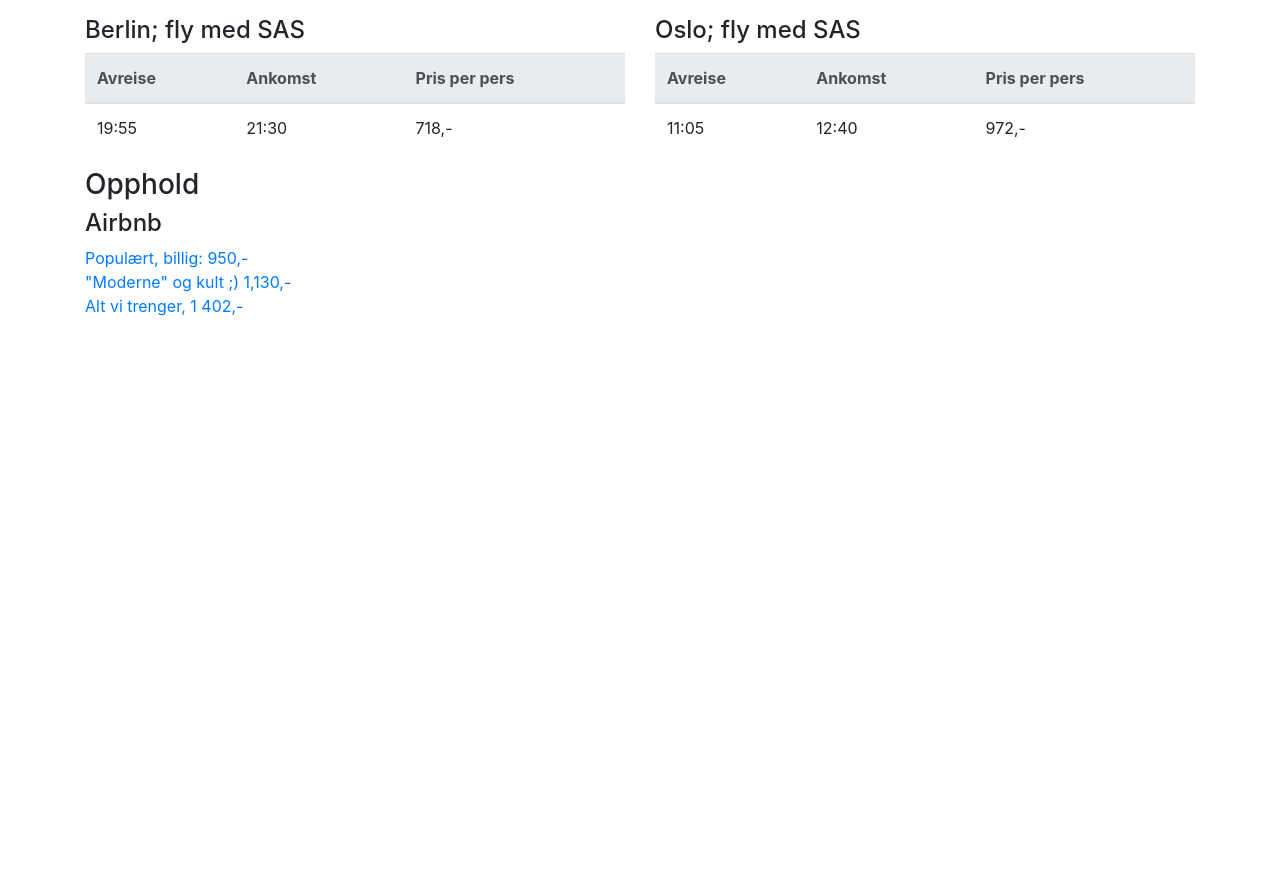
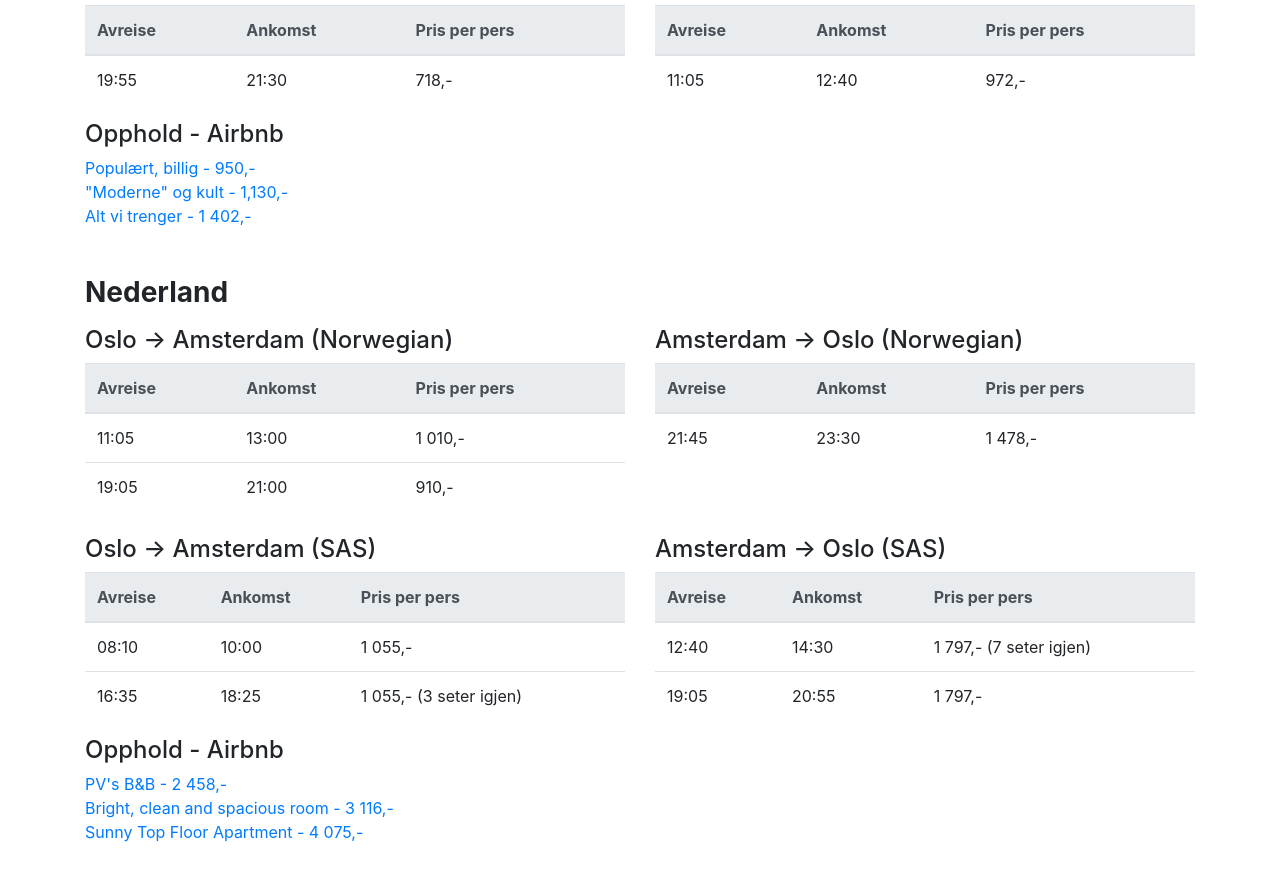
Before and after one commit to Akswii/weekend_trip, a website: page src/index.html in a window 1280 px wide. Shown: the part 523-1404 px from the top of the page. Before the commit the page ends 889 px from the top, so only its background shows below. Drawn offline with nearby package versions, Linux system fonts and the light colour scheme.

Commit message:
Add Amsterdam info

```diff
--- a/src/index.html
+++ b/src/index.html
@@ -11,18 +11,15 @@
 <body>
 	<div class="container mt-5 mb-5">
 		<div class="row mb-5">
-			<div class="col">
+			<div class="col-12">
 				<h2>Aksel og Annas Weekend trip</h2>
 				<p>Reisedato: 26.04 - 28.04</p>
 			</div>
-		</div>
-		<div class="row">
-			<div class="col">
-				<div>
+			<div class="col-12">
 				<h3 class="font-weight-bold">Tyskland</h3>
 				<div class="row">
-						<div class="col">
-							<h4 class="mt-2">Berlin; fly med Norwegian</h4>
+					<div class="col-12 col-md">
+						<h4 class="mt-2">Oslo -> Berlin (Norwegian)</h4>
 						<table class="table">
 							<thead class="thead-light">
 								<tr>
@@ -55,8 +52,8 @@
 							</tbody>
 						</table>
 					</div>
-						<div class="col">
-							<h4 class="mt-2">Oslo; fly med Norwegian</h4>
+					<div class="col-12 col-md">
+						<h4 class="mt-2">Berlin -> Oslo (Norwegian)</h4>
 						<table class="table">
 								<thead class="thead-light">
 									<tr>
@@ -91,8 +88,8 @@
 					</div>
 				</div>
 				<div class="row">
-						<div class="col">
-							<h4 class="mt-2">Berlin; fly med SAS</h4>
+					<div class="col-12 col-md">
+						<h4 class="mt-2">Oslo -> Berlin (SAS)</h4>
 						<table class="table">
 								<thead class="thead-light">
 										<tr>
@@ -110,8 +107,8 @@
 							</tbody>
 						</table>
 					</div>
-						<div class="col">
-							<h4 class="mt-2">Oslo; fly med SAS</h4>
+					<div class="col-12 col-md">
+						<h4 class="mt-2">Berlin -> Oslo (SAS)</h4>
 						<table class="table">
 								<thead class="thead-light">
 									<tr>
@@ -132,14 +129,120 @@
 				</div>
 				<div class="row">
 					<div class="col">
-							<h3>Opphold</h3>
-							<h4>Airbnb</h4>
-							<a href="https://www.airbnb.no/rooms/27911004?location=Berlin%2C%20Tyskland&adults=2&guests=1&toddlers=0&check_in=2019-04-26&check_out=2019-04-28&s=P3qvVKPf">Populært, billig: 950,-</a>
+						<h4>Opphold - Airbnb</h4>
+						<a href="https://www.airbnb.no/rooms/27911004?location=Berlin%2C%20Tyskland&adults=2&guests=1&toddlers=0&check_in=2019-04-26&check_out=2019-04-28&s=P3qvVKPf">Populært, billig - 950,-</a>
 					</br>
-							<a href="https://www.airbnb.no/rooms/32101757?location=Berlin%2C%20Tyskland&adults=2&guests=1&toddlers=0&check_in=2019-04-26&check_out=2019-04-28&s=P3qvVKPf">"Moderne" og kult ;) 1,130,-</a>
+						<a href="https://www.airbnb.no/rooms/32101757?location=Berlin%2C%20Tyskland&adults=2&guests=1&toddlers=0&check_in=2019-04-26&check_out=2019-04-28&s=P3qvVKPf">"Moderne" og kult - 1,130,-</a>
 					</br>
-							<a href="https://www.airbnb.no/rooms/15424838?location=Berlin%2C%20Tyskland&adults=2&guests=1&toddlers=0&check_in=2019-04-26&check_out=2019-04-28&s=P3qvVKPf">Alt vi trenger, 1 402,-</a>
+						<a href="https://www.airbnb.no/rooms/15424838?location=Berlin%2C%20Tyskland&adults=2&guests=1&toddlers=0&check_in=2019-04-26&check_out=2019-04-28&s=P3qvVKPf">Alt vi trenger - 1 402,-</a>
 					</div>
+				</div>
+			</div>
+			<div class="col-12 mt-5">
+				<h3 class="font-weight-bold">Nederland</h3>
+				<div class="row">
+					<div class="col-12 col-md">
+						<h4 class="mt-2">Oslo -> Amsterdam (Norwegian)</h4>
+						<table class="table">
+							<thead class="thead-light">
+								<tr>
+									<th scope="col">Avreise</th>
+									<th scope="col">Ankomst</th>
+									<th scope="col">Pris per pers</th>
+								</tr>
+							</thead>
+							<tbody>
+								<tr>
+									<td scope="row">11:05</td>
+									<td>13:00</td>
+									<td>1 010,-</td>
+								</tr>
+								<tr>
+									<td scope="row">19:05</td>
+									<td>21:00</td>
+									<td>910,-</td>
+								</tr>
+							</tbody>
+						</table>
+					</div>
+					<div class="col-12 col-md">
+						<h4 class="mt-2">Amsterdam -> Oslo (Norwegian)</h4>
+						<table class="table">
+							<thead class="thead-light">
+									<tr>
+									<th scope="col">Avreise</th>
+									<th scope="col">Ankomst</th>
+									<th scope="col">Pris per pers</th>
+								</tr>
+							</thead>
+							<tbody>
+								<tr>
+									<td scope="row">21:45</td>
+									<td>23:30</td>
+									<td>1 478,-</td>
+								</tr>
+							</tbody>
+						</table>
+					</div>
+				</div>
+				<div class="row">
+					<div class="col-12 col-md">
+						<h4 class="mt-2">Oslo -> Amsterdam (SAS)</h4>
+						<table class="table">
+							<thead class="thead-light">
+								<tr>
+									<th scope="col">Avreise</th>
+									<th scope="col">Ankomst</th>
+									<th scope="col">Pris per pers</th>
+								</tr>
+							</thead>
+							<tbody>
+								<tr>
+									<td scope="row">08:10</td>
+									<td>10:00</td>
+									<td>1 055,-</td>
+								</tr>
+								<tr>
+									<td scope="row">16:35</td>
+									<td>18:25</td>
+									<td>1 055,- (3 seter igjen)</td>
+								</tr>
+							</tbody>
+						</table>
+					</div>
+					<div class="col-12 col-md">
+						<h4 class="mt-2">Amsterdam -> Oslo (SAS)</h4>
+						<table class="table">
+							<thead class="thead-light">
+									<tr>
+									<th scope="col">Avreise</th>
+									<th scope="col">Ankomst</th>
+									<th scope="col">Pris per pers</th>
+								</tr>
+							</thead>
+							<tbody>
+								<tr>
+									<td scope="row">12:40</td>
+									<td>14:30</td>
+									<td>1 797,- (7 seter igjen)</td>
+								</tr>
+								<tr>
+									<td scope="row">19:05</td>
+									<td>20:55</td>
+									<td>1 797,-</td>
+								</tr>
+							</tbody>
+						</table>
+					</div>
+				</div>
+				<div class="row">
+					<div class="col">
+						<h4>Opphold - Airbnb</h4>
+						<a href="https://www.airbnb.no/rooms/27200017?location=Amsterdam%2C%20Nederland&adults=2&guests=1&toddlers=0&check_in=2019-04-26&check_out=2019-04-28">PV's B&B - 2 458,-</a>
+					</br>
+						<a href="https://www.airbnb.no/rooms/20973988?location=Amsterdam%2C%20Nederland&adults=2&guests=1&toddlers=0&check_in=2019-04-26&check_out=2019-04-28&s=WVYeYVHk">Bright, clean and spacious room - 3 116,-</a>
+					</br>
+						<a href="https://www.airbnb.no/rooms/11433925?location=Amsterdam%2C%20Nederland&adults=2&guests=1&toddlers=0&check_in=2019-04-26&check_out=2019-04-28&s=WVYeYVHk">Sunny Top Floor Apartment - 4 075,-</a>
 					</div>
 				</div>
 			</div>
```
Lines whose indentation alone changed are shown as unchanged.
